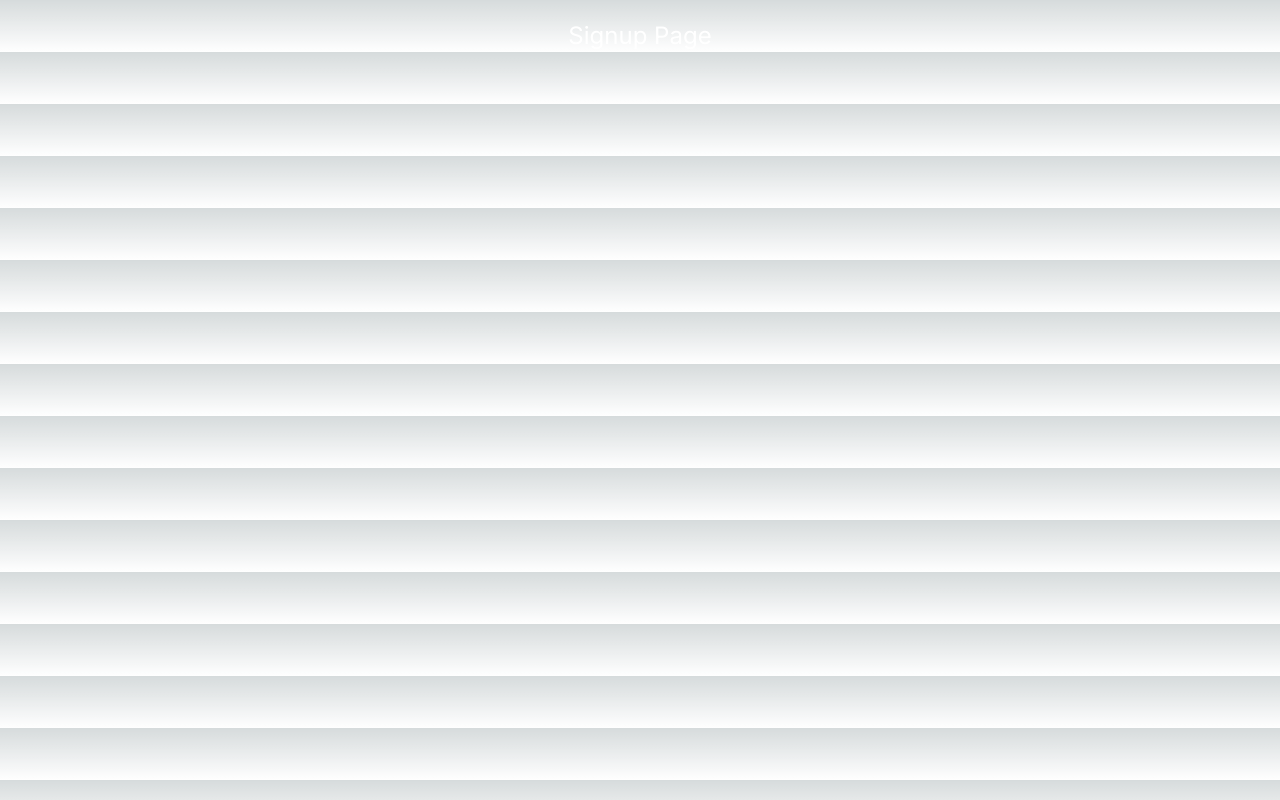
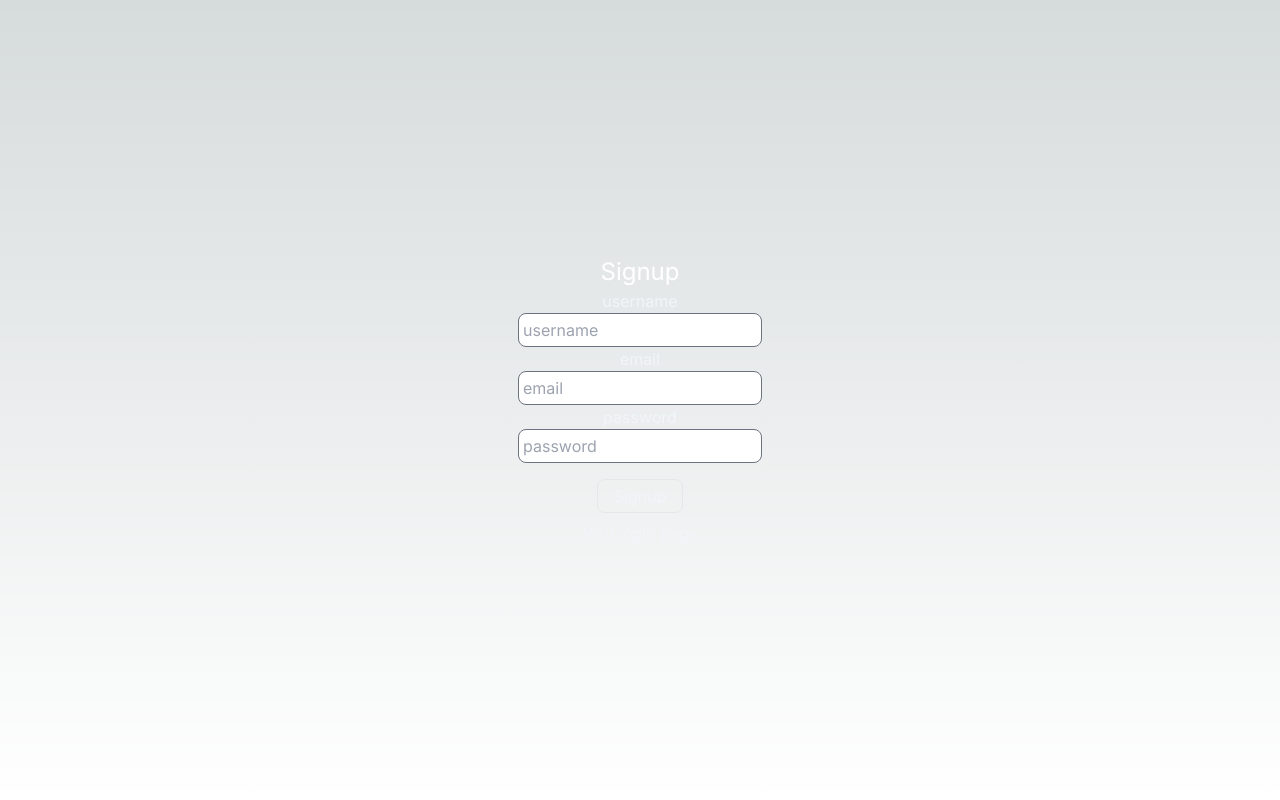
Before and after one commit to Scharif47/auth-app, a Next.js app: page /signup in a window 1280 px wide. Built offline with nearby package versions, Linux system fonts and the light colour scheme.

Commit message:
signup page created

```diff
--- a/src/app/signup/page.tsx
+++ b/src/app/signup/page.tsx
@@ -1,8 +1,70 @@
+// Set as client-side
+"use client";
+
+import Link from "next/link";
+import React from "react";
+import {useRouter} from "next/navigation";
+// import {axios} from "axios";
+
 // Function for rendering the signup page
 export default function SignupPage() {
+  const {useState} = React
+  const router = useRouter()
+
+  // Set the user state
+  const [user, setUser] = useState({
+    email: "",
+    password: "",
+    username: "",
+  })
+
+  // Function for handling the user signup
+  const onSignup = async () => {
+
+  }
+
+  // Return the rendered signup page
   return (
-    <div className="flex justify-center mt-5">
-      <h1 className="text-white text-2xl">Signup Page</h1>
+    <div className="flex flex-col justify-center items-center min-h-screen py-2 text-slate-100">
+      {/* Title of the Page */}
+      <h1 className="text-white text-2xl">Signup</h1>
+      <hr />
+      {/* Form for the user to signup */}
+      {/* username inputs */}
+      <label htmlFor="username">username</label>
+      <input
+       className="p-1 border border-gray-500 text-slate-600 rounded-lg"
+       id="username"
+       type="text"
+       value={user.username}
+       onChange={(e) => setUser({...user, username: e.target.value})}
+       placeholder="username"
+       />
+      {/* email inputs */}
+      <label htmlFor="email">email</label>
+      <input
+       className="p-1 border border-gray-500 text-slate-600 rounded-lg"
+       id="email"
+       type="email"
+       value={user.email}
+       onChange={(e) => setUser({...user, email: e.target.value})}
+       placeholder="email"
+       />
+      {/* password inputs */}
+      <label htmlFor="password">password</label>
+      <input
+       className="p-1 border border-gray-500 text-slate-600 rounded-lg"
+       id="password"
+       type="password"
+       value={user.password}
+       onChange={(e) => setUser({...user, password: e.target.value})}
+       placeholder="password"
+       />
+      {/* Button for the user to signup */}
+      <button
+      onClick={onSignup}
+      className="py-1 px-4 border border-gray300 rounded-lg mt-4 focus:outline-none focus:border-gray-600">Signup</button>
+      <Link className=" mt-2" href="/login">Visit login page</Link>
     </div>
   )
 }
```
